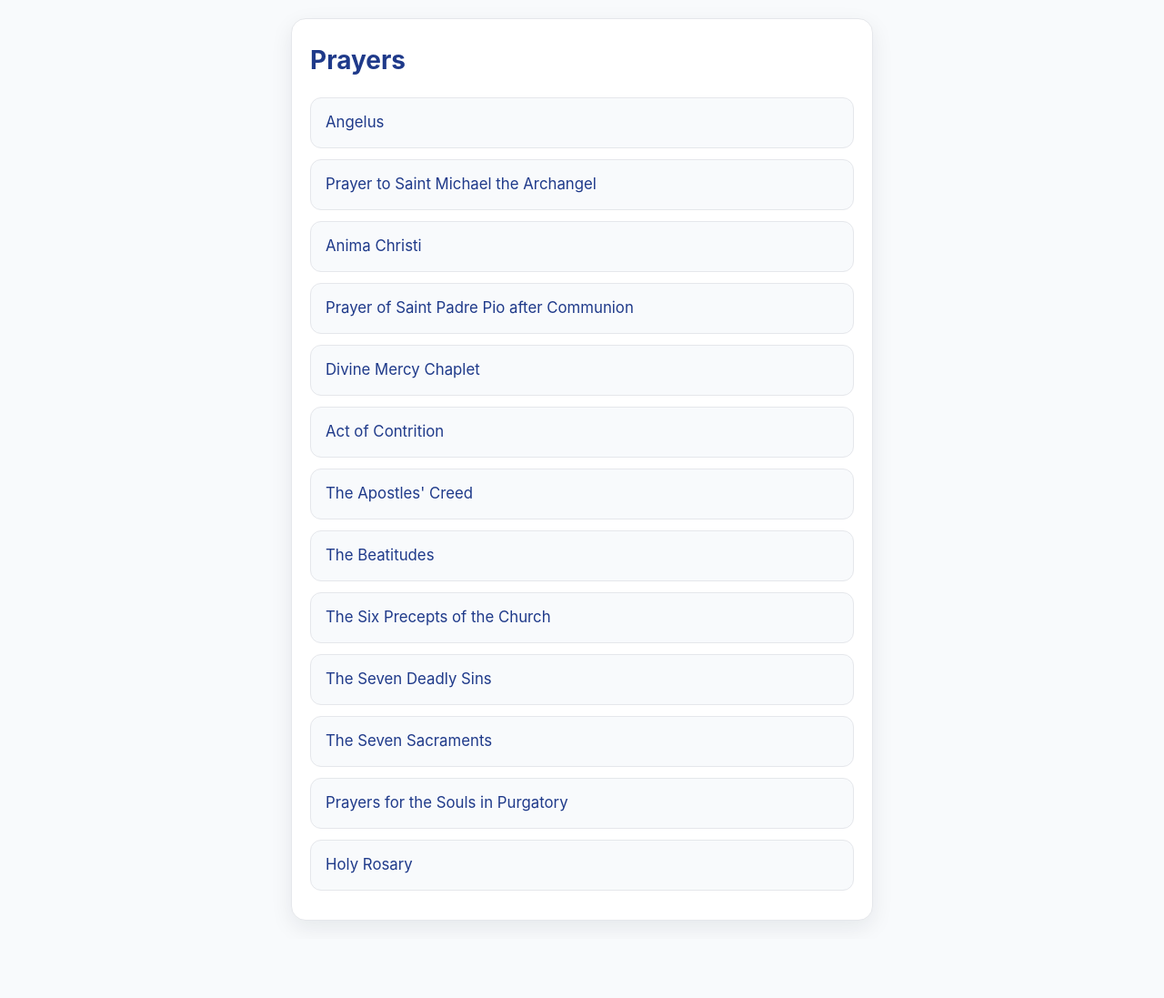
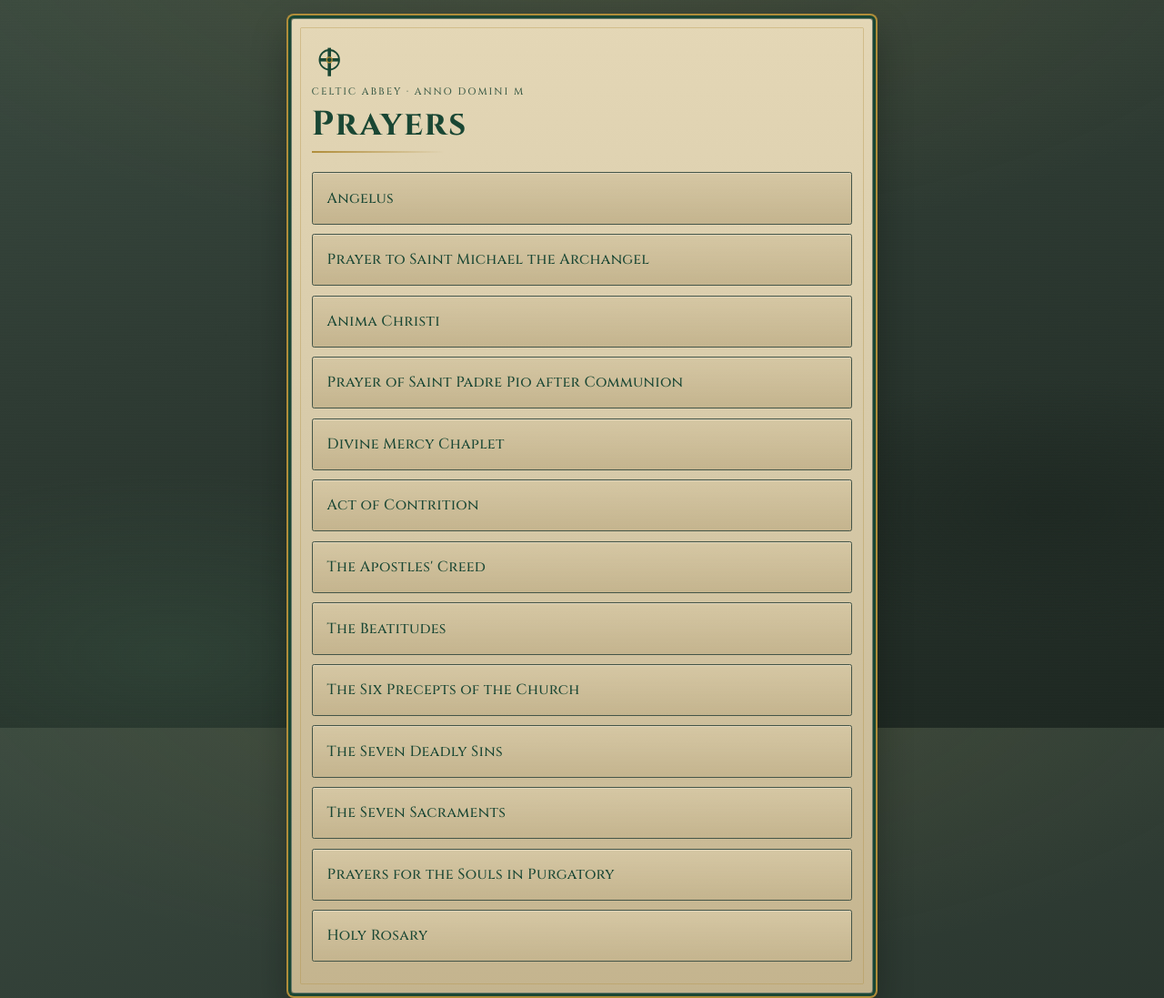
Before and after one commit to sparkydjx/reg-prayers, a website built with Vite: page index.html in a window 1280 px wide. Shown: the top 1097 px of the page at 91% size. Before the commit the page ends 1032 px from the top, so only its background shows below. Built offline with nearby package versions, Linux system fonts and the light colour scheme.

Commit message:
Restyle Prayers PWA as a Celtic abbey scriptorium
Replace the modern blue UI with moss-stone walls, parchment sheets,
enamel green and gold leaf accents, Cinzel/Source Serif typography,
Celtic cross icons, and soft sheet/rule animations suited to ~1000 AD.

Co-authored-by: sparkydjx <sparkydjx@users.noreply.github.com>

```diff
--- a/index.html
+++ b/index.html
@@ -4,13 +4,19 @@
     <meta charset="UTF-8" />
     <link rel="icon" type="image/svg+xml" href="/favicon.svg" />
     <meta name="viewport" content="width=device-width, initial-scale=1.0, viewport-fit=cover" />
-    <meta name="description" content="Prayers you can open offline" />
-    <meta name="theme-color" content="#1f3a8a" />
+    <meta name="description" content="Prayers from a Celtic abbey scriptorium, available offline" />
+    <meta name="theme-color" content="#1a4734" />
     <meta name="mobile-web-app-capable" content="yes" />
     <meta name="apple-mobile-web-app-capable" content="yes" />
-    <meta name="apple-mobile-web-app-status-bar-style" content="default" />
+    <meta name="apple-mobile-web-app-status-bar-style" content="black-translucent" />
     <meta name="apple-mobile-web-app-title" content="Prayers" />
     <link rel="apple-touch-icon" href="/icon.svg" />
+    <link rel="preconnect" href="https://fonts.googleapis.com" />
+    <link rel="preconnect" href="https://fonts.gstatic.com" crossorigin />
+    <link
+      href="https://fonts.googleapis.com/css2?family=Cinzel:wght@500;700&family=Source+Serif+4:ital,opsz,wght@0,8..60,400;0,8..60,600;1,8..60,400&display=swap"
+      rel="stylesheet"
+    />
     <title>Prayers</title>
   </head>
   <body>
--- a/src/main.js
+++ b/src/main.js
@@ -18,6 +18,17 @@ function escapeHtml(value) {
     .replaceAll('<', '&lt;')
     .replaceAll('>', '&gt;')
     .replaceAll('"', '&quot;')
+}
+
+function celticCrossMark() {
+  return `
+    <svg class="brand-mark" viewBox="0 0 64 64" aria-hidden="true" focusable="false">
+      <circle cx="32" cy="28" r="18" fill="none" stroke="currentColor" stroke-width="3"/>
+      <path fill="currentColor" d="M29 6h6v52h-6z"/>
+      <path fill="currentColor" d="M14 25h36v6H14z"/>
+      <circle cx="32" cy="28" r="5" fill="none" stroke="#b08d3a" stroke-width="2"/>
+    </svg>
+  `
 }
 
 function formatText(value) {
@@ -42,7 +53,11 @@ function renderHome() {
 
   app.innerHTML = `
     <main class="app">
-      <h1>Prayers</h1>
+      <header class="brand">
+        ${celticCrossMark()}
+        <p class="brand-eyebrow">Celtic Abbey · Anno Domini M</p>
+        <h1>Prayers</h1>
+      </header>
       <ul class="prayer-list">${items}</ul>
     </main>
   `
--- a/src/style.css
+++ b/src/style.css
@@ -1,8 +1,24 @@
 :root {
-  font-family: Inter, system-ui, -apple-system, Segoe UI, Roboto, sans-serif;
-  color: #111827;
-  background-color: #f8fafc;
-  line-height: 1.5;
+  --stone-deep: #1e2822;
+  --stone: #2f3c34;
+  --stone-mid: #445548;
+  --stone-edge: #6a7a6c;
+  --moss: #3d5c48;
+  --enamel: #1a4734;
+  --parchment: #d6c9a8;
+  --parchment-lit: #e4d7b6;
+  --parchment-shade: #c4b48e;
+  --ink: #1a1f1a;
+  --ink-soft: #3a433a;
+  --gold: #b08d3a;
+  --gold-lit: #d4b45a;
+  --crimson: #6e2b2b;
+  --rule: rgba(48, 58, 48, 0.28);
+
+  font-family: 'Source Serif 4', 'Palatino Linotype', Palatino, serif;
+  color: var(--ink);
+  background-color: var(--stone-deep);
+  line-height: 1.55;
   font-synthesis: none;
   text-rendering: optimizeLegibility;
   -webkit-font-smoothing: antialiased;
@@ -16,45 +32,141 @@ body {
   margin: 0;
   min-height: 100vh;
   min-height: 100dvh;
+  background:
+    radial-gradient(ellipse 120% 80% at 50% -10%, rgba(176, 141, 58, 0.12), transparent 55%),
+    radial-gradient(ellipse 70% 50% at 15% 90%, rgba(61, 92, 72, 0.35), transparent 50%),
+    radial-gradient(ellipse 60% 40% at 90% 70%, rgba(30, 40, 34, 0.8), transparent 45%),
+    linear-gradient(165deg, #3a4a40 0%, var(--stone) 38%, var(--stone-deep) 100%);
+  background-attachment: fixed;
+}
+
+/* Subtle stone grain */
+body::before {
+  content: '';
+  position: fixed;
+  inset: 0;
+  pointer-events: none;
+  opacity: 0.18;
+  background-image:
+    repeating-linear-gradient(
+      0deg,
+      transparent,
+      transparent 2px,
+      rgba(0, 0, 0, 0.03) 2px,
+      rgba(0, 0, 0, 0.03) 3px
+    ),
+    repeating-linear-gradient(
+      90deg,
+      transparent,
+      transparent 3px,
+      rgba(255, 255, 255, 0.015) 3px,
+      rgba(255, 255, 255, 0.015) 4px
+    );
+  z-index: 0;
 }
 
 #app {
+  position: relative;
+  z-index: 1;
   min-height: 100vh;
   min-height: 100dvh;
   display: flex;
   justify-content: center;
   padding: 1.25rem;
+  padding-top: max(1.25rem, env(safe-area-inset-top));
+  padding-bottom: max(1.5rem, env(safe-area-inset-bottom));
 }
 
 .app {
   width: min(100%, 40rem);
   align-self: flex-start;
-  background: #ffffff;
-  border: 1px solid #e5e7eb;
-  border-radius: 1rem;
-  padding: 1.5rem 1.25rem 2rem;
-  box-shadow: 0 8px 24px rgba(15, 23, 42, 0.08);
+  background:
+    linear-gradient(180deg, var(--parchment-lit) 0%, var(--parchment) 48%, var(--parchment-shade) 100%);
+  border: 1px solid var(--stone-edge);
+  border-radius: 0.2rem;
+  padding: 1.75rem 1.35rem 2.1rem;
+  box-shadow:
+    0 0 0 3px var(--enamel),
+    0 0 0 5px var(--gold),
+    0 18px 40px rgba(10, 16, 12, 0.45);
+  position: relative;
+  animation: sheet-rise 0.55s ease-out;
+}
+
+.app::before {
+  content: '';
+  position: absolute;
+  inset: 0.55rem;
+  border: 1px solid rgba(176, 141, 58, 0.35);
+  pointer-events: none;
+  border-radius: 0.1rem;
 }
 
 .app--both {
   width: min(100%, 56rem);
 }
 
+.brand {
+  display: flex;
+  flex-direction: column;
+  align-items: flex-start;
+  gap: 0.35rem;
+  margin-bottom: 0.35rem;
+}
+
+.brand-mark {
+  width: 2.4rem;
+  height: 2.4rem;
+  flex-shrink: 0;
+  color: var(--enamel);
+  animation: mark-settle 0.8s ease-out;
+}
+
+.brand-eyebrow {
+  margin: 0;
+  font-family: 'Cinzel', 'Times New Roman', serif;
+  font-size: 0.68rem;
+  font-weight: 500;
+  letter-spacing: 0.18em;
+  text-transform: uppercase;
+  color: var(--moss);
+}
+
 h1 {
   margin: 0;
-  font-size: 1.75rem;
-  color: #1f3a8a;
+  font-family: 'Cinzel', 'Times New Roman', serif;
+  font-size: clamp(1.85rem, 5vw, 2.35rem);
+  font-weight: 700;
+  letter-spacing: 0.04em;
+  color: var(--enamel);
+  line-height: 1.15;
+  position: relative;
+  display: inline-block;
+}
+
+h1::after {
+  content: '';
+  display: block;
+  height: 2px;
+  margin-top: 0.45rem;
+  width: 100%;
+  background: linear-gradient(90deg, var(--gold), transparent 85%);
+  transform-origin: left;
+  animation: rule-draw 0.7s 0.2s ease-out both;
 }
 
 h2 {
   margin: 0 0 0.35rem;
+  font-family: 'Cinzel', 'Times New Roman', serif;
   font-size: 1.05rem;
-  color: #1f3a8a;
+  font-weight: 700;
+  letter-spacing: 0.03em;
+  color: var(--enamel);
 }
 
 p {
   margin: 0;
-  color: #374151;
+  color: var(--ink-soft);
 }
 
 .verse {
@@ -67,10 +179,10 @@ p {
 
 .prayer-list {
   list-style: none;
-  margin: 1.25rem 0 0;
+  margin: 1.35rem 0 0;
   padding: 0;
   display: grid;
-  gap: 0.75rem;
+  gap: 0.65rem;
 }
 
 .prayer-list button,
@@ -82,26 +194,44 @@ p {
 .prayer-list button {
   width: 100%;
   text-align: left;
-  padding: 0.9rem 1rem;
-  border: 1px solid #e5e7eb;
-  border-radius: 0.75rem;
-  background: #f8fafc;
-  color: #1f3a8a;
-  font-size: 1.05rem;
+  padding: 0.95rem 1rem;
+  border: 1px solid var(--stone-mid);
+  border-radius: 0.15rem;
+  background:
+    linear-gradient(180deg, rgba(228, 215, 182, 0.55), rgba(196, 180, 142, 0.4)),
+    var(--parchment-shade);
+  color: var(--enamel);
+  font-family: 'Cinzel', 'Times New Roman', serif;
+  font-size: 1rem;
+  letter-spacing: 0.02em;
+  box-shadow: inset 0 1px 0 rgba(255, 255, 255, 0.25);
+  transition: background 0.2s ease, border-color 0.2s ease, transform 0.15s ease;
 }
 
 .prayer-list button:hover,
 .back:hover {
-  background: #eef2ff;
+  background:
+    linear-gradient(180deg, rgba(212, 180, 90, 0.2), rgba(196, 180, 142, 0.55)),
+    var(--parchment);
+  border-color: var(--gold);
+}
+
+.prayer-list button:active,
+.back:active,
+.lang button:active {
+  transform: translateY(1px);
 }
 
 .back {
   margin-bottom: 1rem;
-  padding: 0.35rem 0.7rem;
-  border: 1px solid #e5e7eb;
-  border-radius: 999px;
-  background: #f8fafc;
-  color: #1f3a8a;
+  padding: 0.4rem 0.85rem;
+  border: 1px solid var(--stone-mid);
+  border-radius: 0.15rem;
+  background: rgba(228, 215, 182, 0.65);
+  color: var(--enamel);
+  font-family: 'Cinzel', 'Times New Roman', serif;
+  font-size: 0.85rem;
+  letter-spacing: 0.06em;
 }
 
 .lang {
@@ -114,17 +244,22 @@ p {
 .lang button {
   font: inherit;
   cursor: pointer;
-  padding: 0.4rem 0.75rem;
-  border: 1px solid #e5e7eb;
-  border-radius: 999px;
-  background: #f8fafc;
-  color: #1f3a8a;
+  padding: 0.4rem 0.8rem;
+  border: 1px solid var(--stone-mid);
+  border-radius: 0.15rem;
+  background: rgba(228, 215, 182, 0.55);
+  color: var(--enamel);
+  font-family: 'Cinzel', 'Times New Roman', serif;
+  font-size: 0.8rem;
+  letter-spacing: 0.05em;
+  transition: background 0.2s ease, color 0.2s ease, border-color 0.2s ease;
 }
 
 .lang button[aria-pressed='true'] {
-  background: #1f3a8a;
-  border-color: #1f3a8a;
-  color: #ffffff;
+  background: var(--enamel);
+  border-color: var(--gold);
+  color: var(--parchment-lit);
+  box-shadow: inset 0 0 0 1px rgba(176, 141, 58, 0.45);
 }
 
 .step {
@@ -141,17 +276,18 @@ p {
 
 .column-labels {
   margin-top: 1.25rem;
-  color: #1f3a8a;
-  font-size: 0.8rem;
-  font-weight: 650;
-  letter-spacing: 0.04em;
+  color: var(--moss);
+  font-family: 'Cinzel', 'Times New Roman', serif;
+  font-size: 0.72rem;
+  font-weight: 500;
+  letter-spacing: 0.12em;
   text-transform: uppercase;
 }
 
 .bilingual > div + div,
 .column-labels span + span {
   padding-left: 1.25rem;
-  border-left: 1px solid #e5e7eb;
+  border-left: 1px solid var(--rule);
 }
 
 .bilingual p {
@@ -167,13 +303,15 @@ p {
 }
 
 .verse-label {
-  font-weight: 650;
-  color: #1f3a8a;
+  font-family: 'Cinzel', 'Times New Roman', serif;
+  font-weight: 700;
+  color: var(--crimson);
+  margin-right: 0.25rem;
 }
 
 .note,
 .days {
-  color: #4b5563;
+  color: var(--ink-soft);
 }
 
 .note {
@@ -182,8 +320,52 @@ p {
 
 .days {
   margin: 0.75rem 0 0;
+  font-size: 0.95rem;
 }
 
 .section {
   margin-top: 1.75rem;
 }
+
+.section h2 {
+  color: var(--crimson);
+}
+
+@keyframes sheet-rise {
+  from {
+    opacity: 0;
+    transform: translateY(0.6rem);
+  }
+  to {
+    opacity: 1;
+    transform: translateY(0);
+  }
+}
+
+@keyframes rule-draw {
+  from {
+    transform: scaleX(0);
+  }
+  to {
+    transform: scaleX(1);
+  }
+}
+
+@keyframes mark-settle {
+  from {
+    opacity: 0;
+    transform: scale(0.85) rotate(-8deg);
+  }
+  to {
+    opacity: 1;
+    transform: scale(1) rotate(0);
+  }
+}
+
+@media (prefers-reduced-motion: reduce) {
+  .app,
+  h1::after,
+  .brand-mark {
+    animation: none;
+  }
+}
--- a/vite.config.js
+++ b/vite.config.js
@@ -14,9 +14,9 @@ export default defineConfig({
       manifest: {
         name: 'Prayers',
         short_name: 'Prayers',
-        description: 'Prayers you can open offline',
-        theme_color: '#1f3a8a',
-        background_color: '#f8fafc',
+        description: 'Prayers from a Celtic abbey scriptorium, available offline',
+        theme_color: '#1a4734',
+        background_color: '#1e2822',
         display: 'standalone',
         orientation: 'portrait',
         start_url: './',
```
Also changed, not shown: public/favicon.svg, public/icon-maskable.svg, public/icon.svg.
